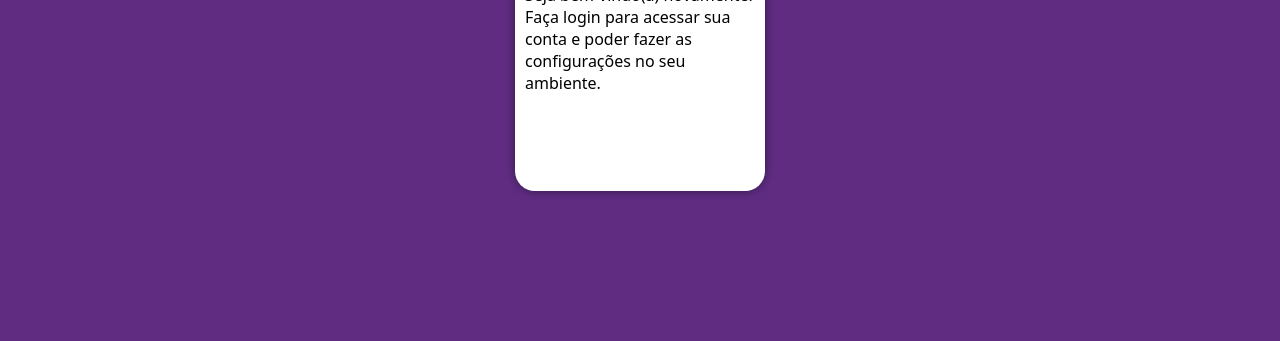
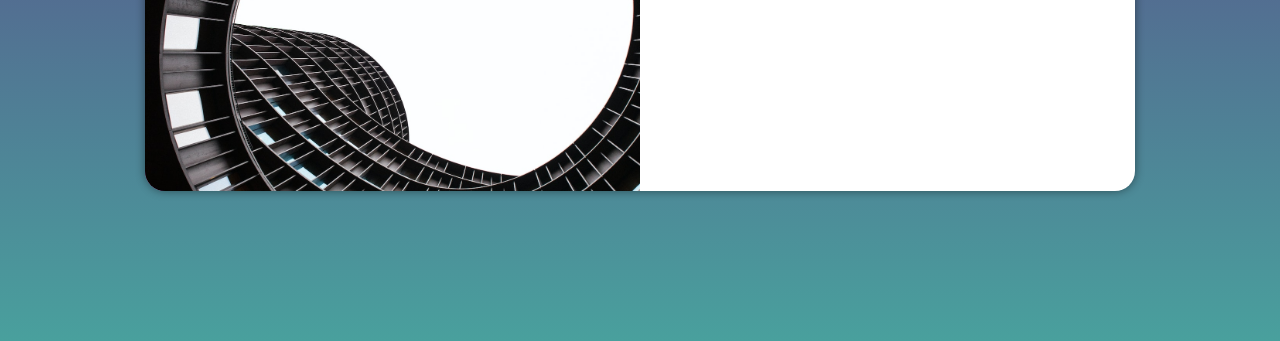
Before and after one commit to murilosantosb/Projeto-login, a plain HTML site: page index.html in a window 1280 px wide. Shown: the part 459-800 px from the top of the page. Drawn offline with Linux system fonts and the light colour scheme.

Commit message:
terminei as media query

```diff
--- a/estilos/estilos.css
+++ b/estilos/estilos.css
@@ -46,6 +46,9 @@ section#login{
   padding: 0px;
   overflow: hidden;
   box-shadow: 0px 0px 10px rgba(0, 0, 0, 0.452);
+
+  transition: width 1s, height 1s;
+  transition-timing-function: ease;
 }
 div#formulario{
     display: block;
--- a/estilos/media-query.css
+++ b/estilos/media-query.css
@@ -1,10 +1,14 @@
 @charset "UTF-8";
 
 @media screen and (min-width:768px) and (max-width:992px){
+
+   body{
+    background-image: linear-gradient(to top , #49a09d, #5f2c82);
+   }
     section#login{
-        width: 90vw;
+        width: 80vw;
     }
-    section#imagem{
+    div#imagem{
         float: left;
         width: 30%;
         height: 100%;
@@ -14,3 +18,23 @@
         width: 70%;
     }
 }
+
+@media screen and (min-width:992px){
+
+    body{
+        background-image: linear-gradient(to top , #49a09d, #5f2c82);
+       }
+    section#login{
+        width: 990px;
+
+    }
+    div#imagem{
+        float: left;
+        width:50%;
+        height: 100%;
+    }
+    div#formulario{
+        float: right;
+        width: 50%;
+    }
+}
```
